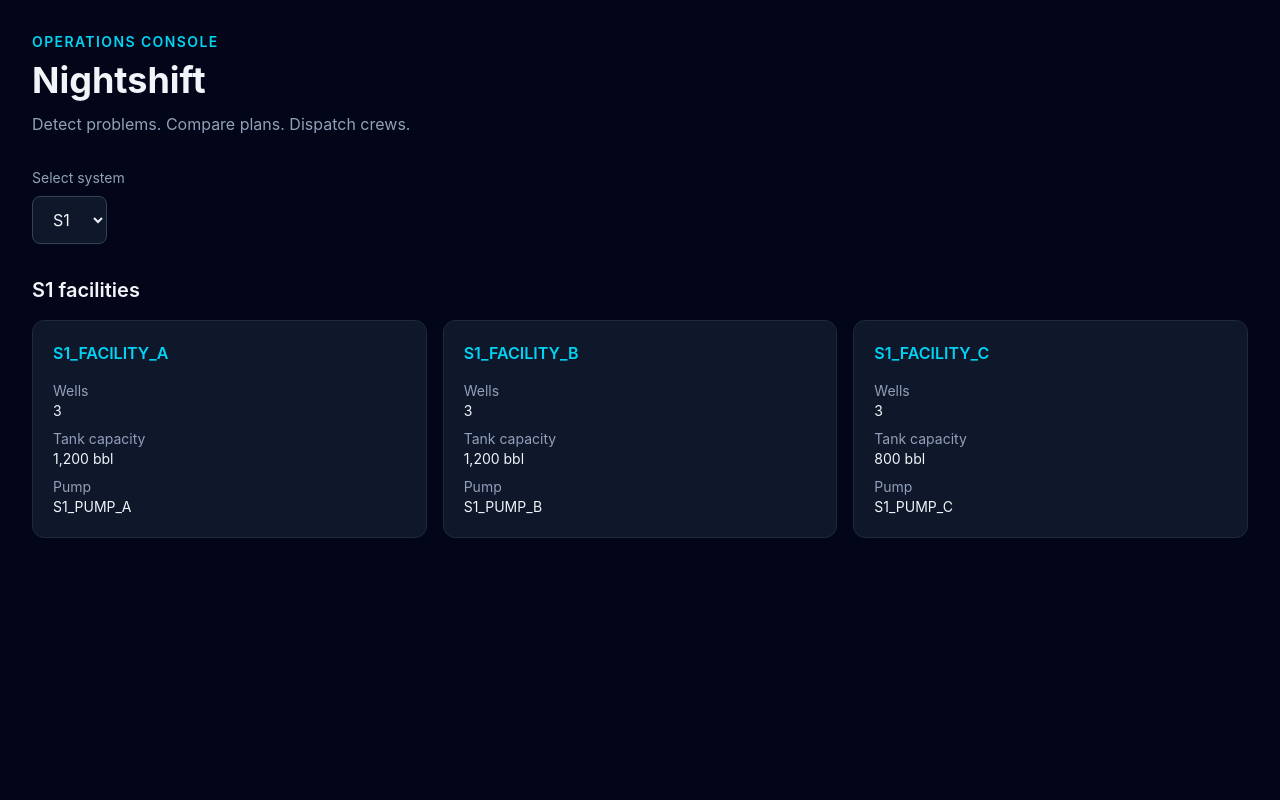
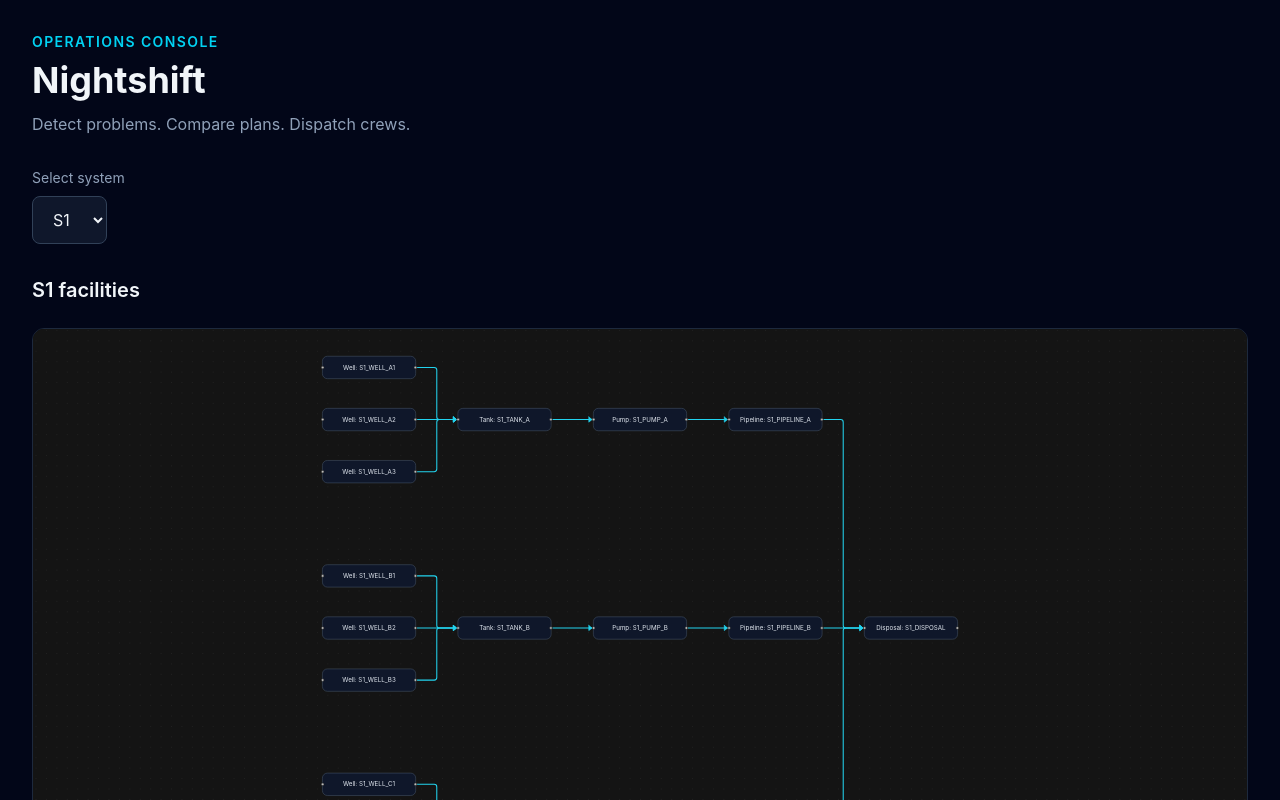
Before and after one commit to sadeemziyan/nightshift, a React app in the folder frontend/: page / in a window 1280 px wide. Shown: the top 800 px of the page. Built offline with nearby package versions, Linux system fonts and the light colour scheme; the HTML template or start-up script is replaced by a standard one.

Commit message:
Add data-driven system network map

```diff
--- a/frontend/src/App.jsx
+++ b/frontend/src/App.jsx
@@ -1,3 +1,4 @@
+import NetworkMap from './components/NetworkMap'
 import { useState } from 'react'
 import network from './mock/network.json'
 
@@ -49,7 +50,7 @@ function App() {
           <h2 className="text-xl font-semibold">
             {selectedSystem.id} facilities
           </h2>
-
+          <NetworkMap system={selectedSystem} />
           <div className="mt-4 grid gap-4 md:grid-cols-2 xl:grid-cols-3">
             {selectedSystem.facilities.map((facility) => (
               <article
--- /dev/null
+++ b/frontend/src/components/NetworkMap.jsx
@@ -0,0 +1,120 @@
+import {
+  ReactFlow,
+  Background,
+  Controls,
+  MarkerType,
+  Position,
+} from '@xyflow/react'
+import '@xyflow/react/dist/style.css'
+
+function NetworkMap({ system }) {
+  const nodes = []
+  const edges = []
+
+  function addNode(id, label, x, y) {
+    nodes.push({
+      id,
+      position: { x, y },
+      data: { label },
+      sourcePosition: Position.Right,
+      targetPosition: Position.Left,
+      style: {
+        background: '#0f172a',
+        color: '#e2e8f0',
+        border: '1px solid #475569',
+        borderRadius: 10,
+        width: 180,
+        padding: 12,
+      },
+    })
+  }
+
+  function connect(source, target) {
+    edges.push({
+      id: `${source}->${target}`,
+      source,
+      target,
+      type: 'smoothstep',
+      style: { stroke: '#22d3ee', strokeWidth: 2 },
+      markerEnd: {
+        type: MarkerType.ArrowClosed,
+        color: '#22d3ee',
+      },
+    })
+  }
+
+  // Give each facility enough vertical room for its wells.
+  let nextY = 0
+  const facilityCenters = []
+
+  system.facilities.forEach((facility) => {
+    const rowHeight = Math.max(facility.wells.length, 1) * 100
+    const centerY = nextY + (rowHeight - 100) / 2
+
+    facilityCenters.push(centerY)
+
+    facility.wells.forEach((well, index) => {
+      addNode(well.id, `Well: ${well.id}`, 0, nextY + index * 100)
+      connect(well.id, facility.tank.id)
+    })
+
+    addNode(
+      facility.tank.id,
+      `Tank: ${facility.tank.id}`,
+      260,
+      centerY
+    )
+
+    addNode(
+      facility.pump.id,
+      `Pump: ${facility.pump.id}`,
+      520,
+      centerY
+    )
+
+    addNode(
+      facility.pipeline.id,
+      `Pipeline: ${facility.pipeline.id}`,
+      780,
+      centerY
+    )
+
+    connect(facility.tank.id, facility.pump.id)
+    connect(facility.pump.id, facility.pipeline.id)
+    connect(facility.pipeline.id, system.disposal_site.id)
+
+    nextY += rowHeight + 100
+  })
+
+  const disposalY = facilityCenters.length
+    ? (facilityCenters[0] + facilityCenters[facilityCenters.length - 1]) / 2
+    : 0
+
+  addNode(
+    system.disposal_site.id,
+    `Disposal: ${system.disposal_site.id}`,
+    1040,
+    disposalY
+  )
+
+  return (
+    <div className="mt-6 h-[600px] overflow-hidden rounded-xl border border-slate-800">
+      <ReactFlow
+        key={system.id}
+        nodes={nodes}
+        edges={edges}
+        fitView
+        minZoom={0.1}
+        nodesDraggable={false}
+        nodesConnectable={false}
+        elementsSelectable={false}
+        colorMode="dark"
+      >
+        <Background />
+        <Controls showInteractive={false} />
+      </ReactFlow>
+    </div>
+  )
+}
+
+export default NetworkMap
```
